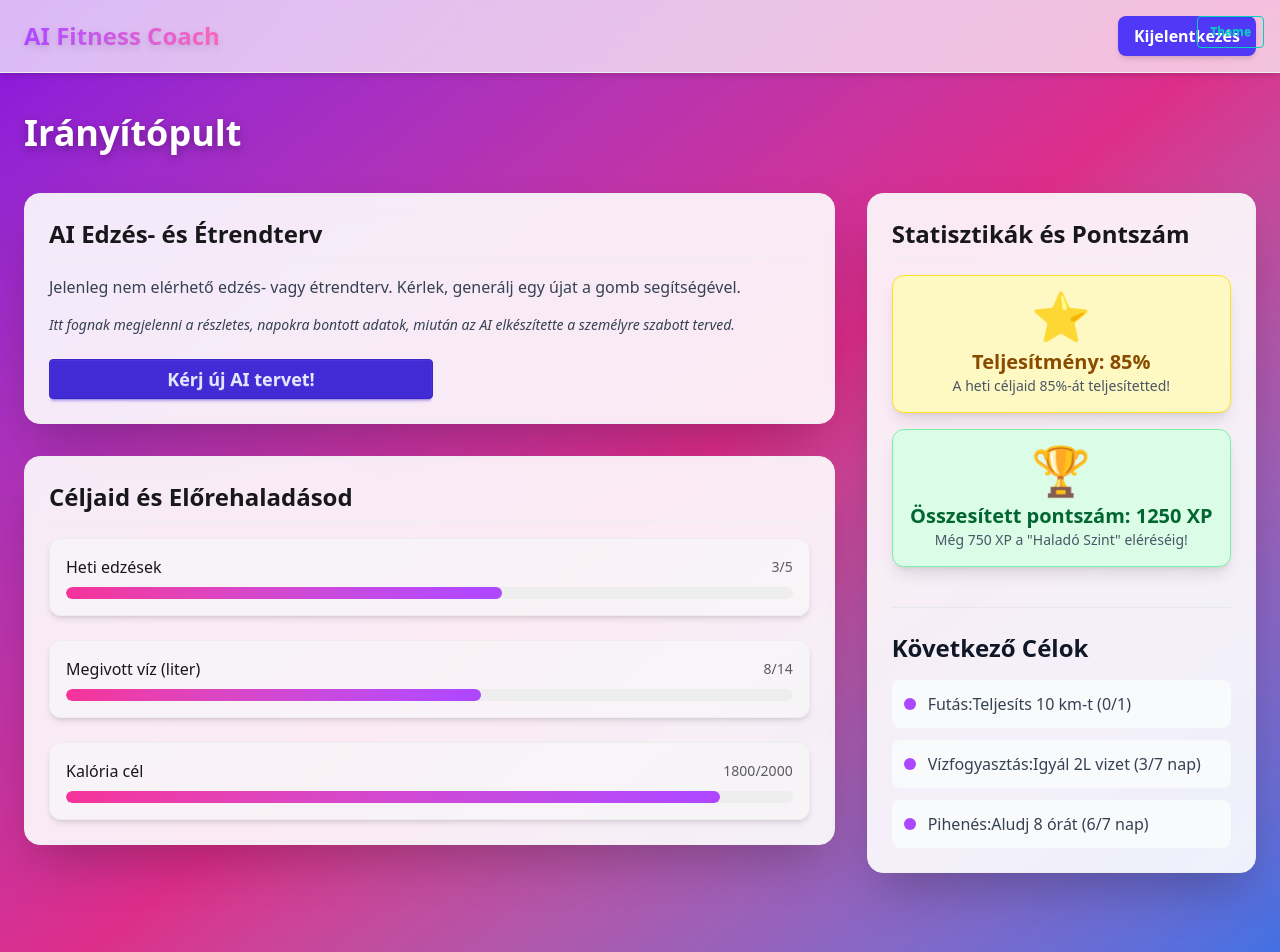
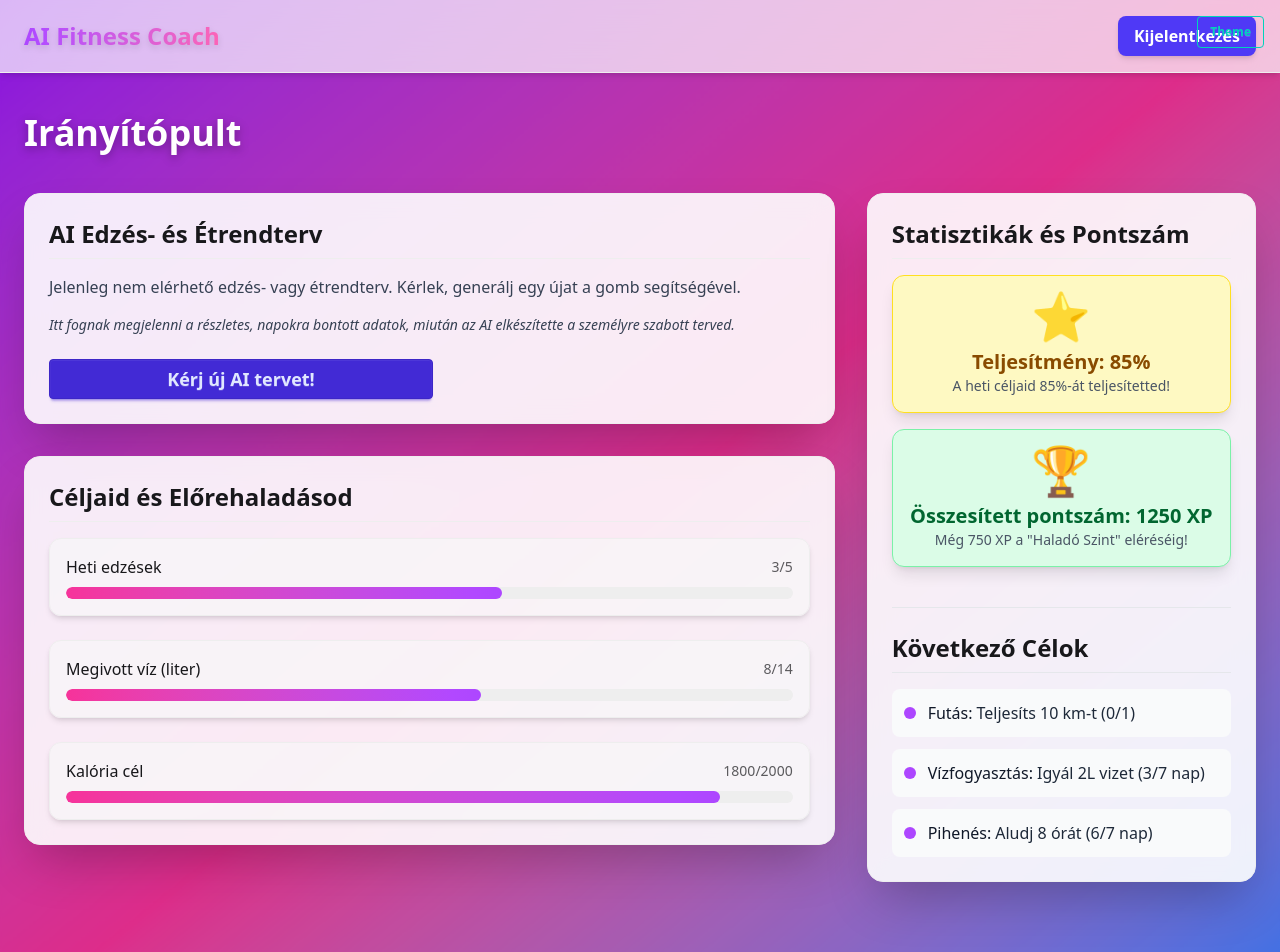
Before and after one commit to Alexa0504/AI-fitness-coach, a React (Vite) app in the folder client/: page /dashboard in a window 1280 px wide. Shown: the top 952 px of the page. Built offline with nearby package versions, Linux system fonts and the light colour scheme.

Commit message:
fix gamification card text color issue in dark mode

```diff
--- a/client/src/components/StatComponent.tsx
+++ b/client/src/components/StatComponent.tsx
@@ -12,6 +12,7 @@ const GamificationCard: React.FC = () => {
           A heti céljaid 85%-át teljesítetted!
         </p>
       </div>
+
       <div className="p-4 bg-green-100 dark:bg-green-900/50 border border-green-300 dark:border-green-700 rounded-xl text-center shadow-lg transition duration-300 hover:shadow-xl">
         <span className="text-5xl" role="img" aria-label="Trophy">🏆</span>
         <p className="text-xl font-bold text-green-800 dark:text-green-300 mt-2">
@@ -23,21 +24,38 @@ const GamificationCard: React.FC = () => {
       </div>
 
       <div className="mt-6 pt-6 border-t border-gray-200 dark:border-gray-700">
-                <h3 className="text-2xl font-bold text-gray-900 dark:text-white mb-4">
+        <h3 className="text-2xl font-bold text-base-content mb-4 border-b border-gray-200 dark:border-gray-700 pb-2 transition-colors duration-300">
           Következő Célok
         </h3>
-                <ul className="space-y-3 text-gray-700 dark:text-gray-300">
-                    <li className="flex items-center p-3 bg-gray-50 dark:bg-gray-700/50 rounded-lg">
+        <ul className="space-y-3">
+          <li className="flex items-center p-3 bg-gray-50 dark:bg-gray-800/60 rounded-lg transition-colors duration-300">
             <span className="w-3 h-3 mr-3 bg-purple-500 rounded-full flex-shrink-0"></span>
-                        <span className="font-medium">Futás:</span> Teljesíts 10 km-t (0/1)
+            <span className="font-medium text-gray-900 dark:text-gray-100">
+              Futás:
+            </span>
+            <span className="ml-1 text-gray-800 dark:text-gray-200">
+              Teljesíts 10 km-t (0/1)
+            </span>
           </li>
-                    <li className="flex items-center p-3 bg-gray-50 dark:bg-gray-700/50 rounded-lg">
+
+          <li className="flex items-center p-3 bg-gray-50 dark:bg-gray-800/60 rounded-lg transition-colors duration-300">
             <span className="w-3 h-3 mr-3 bg-purple-500 rounded-full flex-shrink-0"></span>
-                        <span className="font-medium">Vízfogyasztás:</span> Igyál 2L vizet (3/7 nap)
+            <span className="font-medium text-gray-900 dark:text-gray-100">
+              Vízfogyasztás:
+            </span>
+            <span className="ml-1 text-gray-800 dark:text-gray-200">
+              Igyál 2L vizet (3/7 nap)
+            </span>
           </li>
-                    <li className="flex items-center p-3 bg-gray-50 dark:bg-gray-700/50 rounded-lg">
+
+          <li className="flex items-center p-3 bg-gray-50 dark:bg-gray-800/60 rounded-lg transition-colors duration-300">
             <span className="w-3 h-3 mr-3 bg-purple-500 rounded-full flex-shrink-0"></span>
-                        <span className="font-medium">Pihenés:</span> Aludj 8 órát (6/7 nap)
+            <span className="font-medium text-gray-900 dark:text-gray-100">
+              Pihenés:
+            </span>
+            <span className="ml-1 text-gray-800 dark:text-gray-200">
+              Aludj 8 órát (6/7 nap)
+            </span>
           </li>
         </ul>
       </div>
```
Lines whose indentation alone changed are shown as unchanged.
